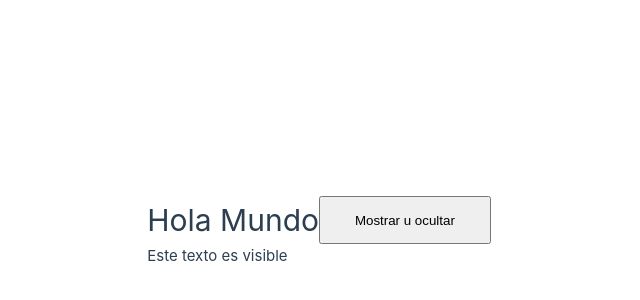
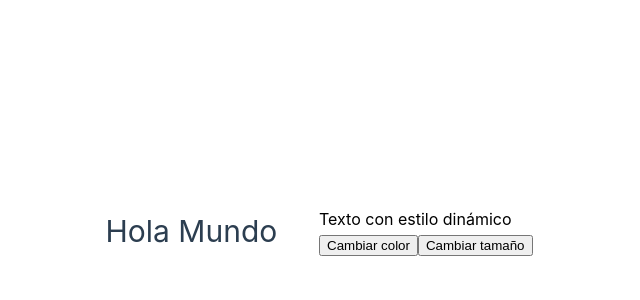
Before and after one commit to joselautaro/CursoVue---Primer-App, a Vue app: page / in a window 1280 px wide. Shown: the part 168-468 px from the top of the page, without its empty margins (321-961 px from the left). Built offline with nearby package versions, Linux system fonts and the light colour scheme.

Commit message:
Ejemplo 6

```diff
--- a/src/App.vue
+++ b/src/App.vue
@@ -8,7 +8,8 @@
 // import Ejemplo2 from './components/ProgramacionReactiva/Ejemplo2.vue';
 // import Ejemplo3 from './components/ProgramacionReactiva/Ejemplo3.vue';
 // import Ejemplo4 from './components/ProgramacionReactiva/Ejemplo4.vue';
-import Ejemplo5 from './components/ProgramacionReactiva/Ejemplo5.vue';
+// import Ejemplo5 from './components/ProgramacionReactiva/Ejemplo5.vue';
+import Ejemplo6 from './components/ProgramacionReactiva/Ejemplo6.vue';
 </script>
 
 <template>
@@ -30,7 +31,8 @@ import Ejemplo5 from './components/ProgramacionReactiva/Ejemplo5.vue';
   <!-- <Ejemplo2/> -->
    <!-- <Ejemplo3/> -->
     <!-- <Ejemplo4/> -->
-     <Ejemplo5/>
+     <!-- <Ejemplo5/> -->
+    <Ejemplo6/>
 
 </template>
 
--- /dev/null
+++ b/src/components/ProgramacionReactiva/Ejemplo6.vue
@@ -0,0 +1,27 @@
+<template>
+    <div>
+        <p :style="{color: textoColor, fontSize: fontSize + 'px'}">
+            Texto con estilo dinámico
+        </p>
+        <button @click="changeColor">Cambiar color</button>
+        <button @click="changeFontSize">Cambiar tamaño</button>
+
+    </div>
+</template>
+<script setup>
+    import { ref } from 'vue';
+
+
+    const textoColor =ref('black');
+
+    const fontSize = ref(16);
+
+    const changeColor = () =>{
+        textoColor.value = textoColor.value === 'black' ? 'red' : 'black'
+    }
+
+    const changeFontSize = () =>{
+        fontSize.value += 2
+        if(fontSize.value > 24) fontSize.value = 16;
+    }
+</script>
```
